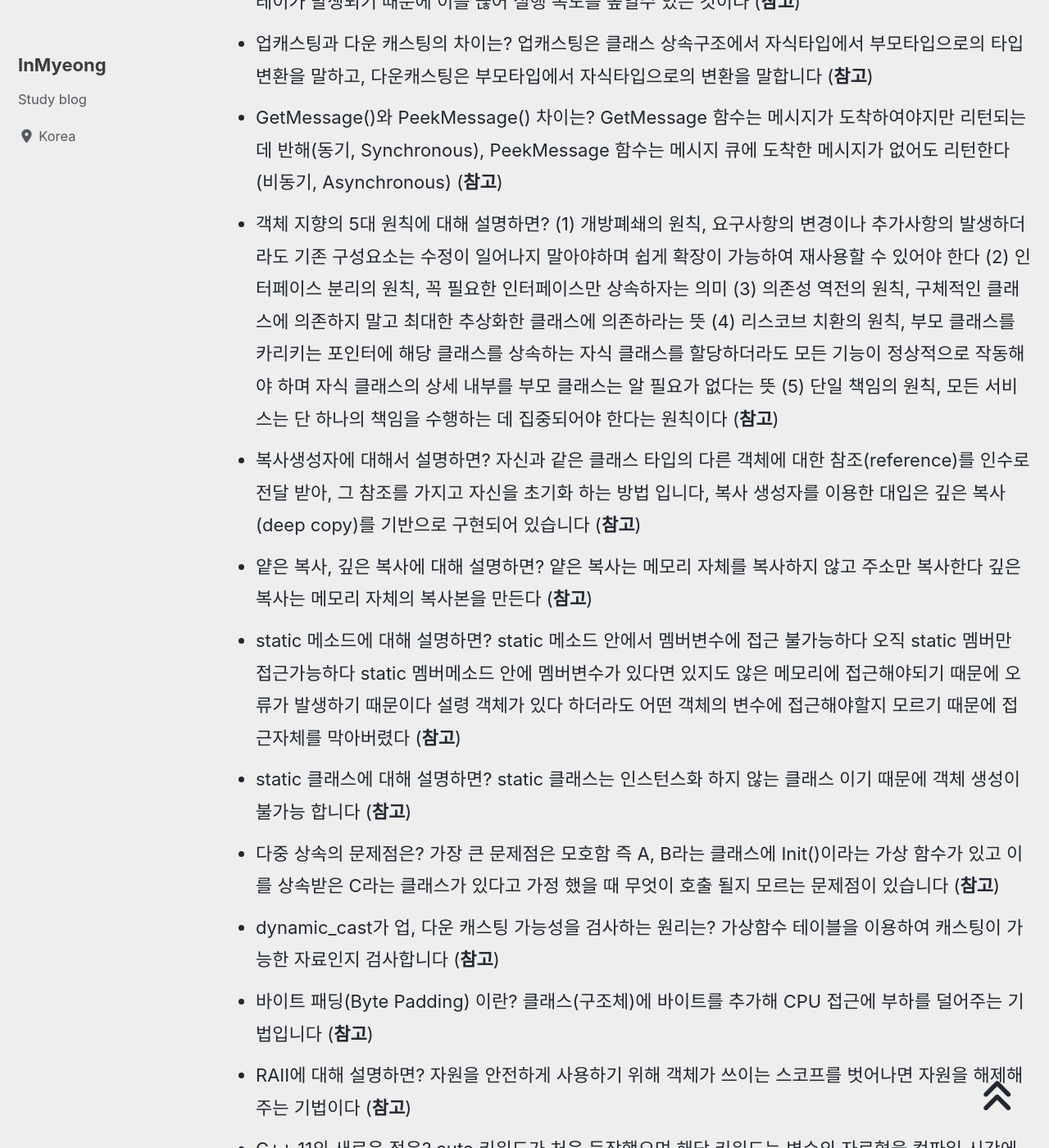
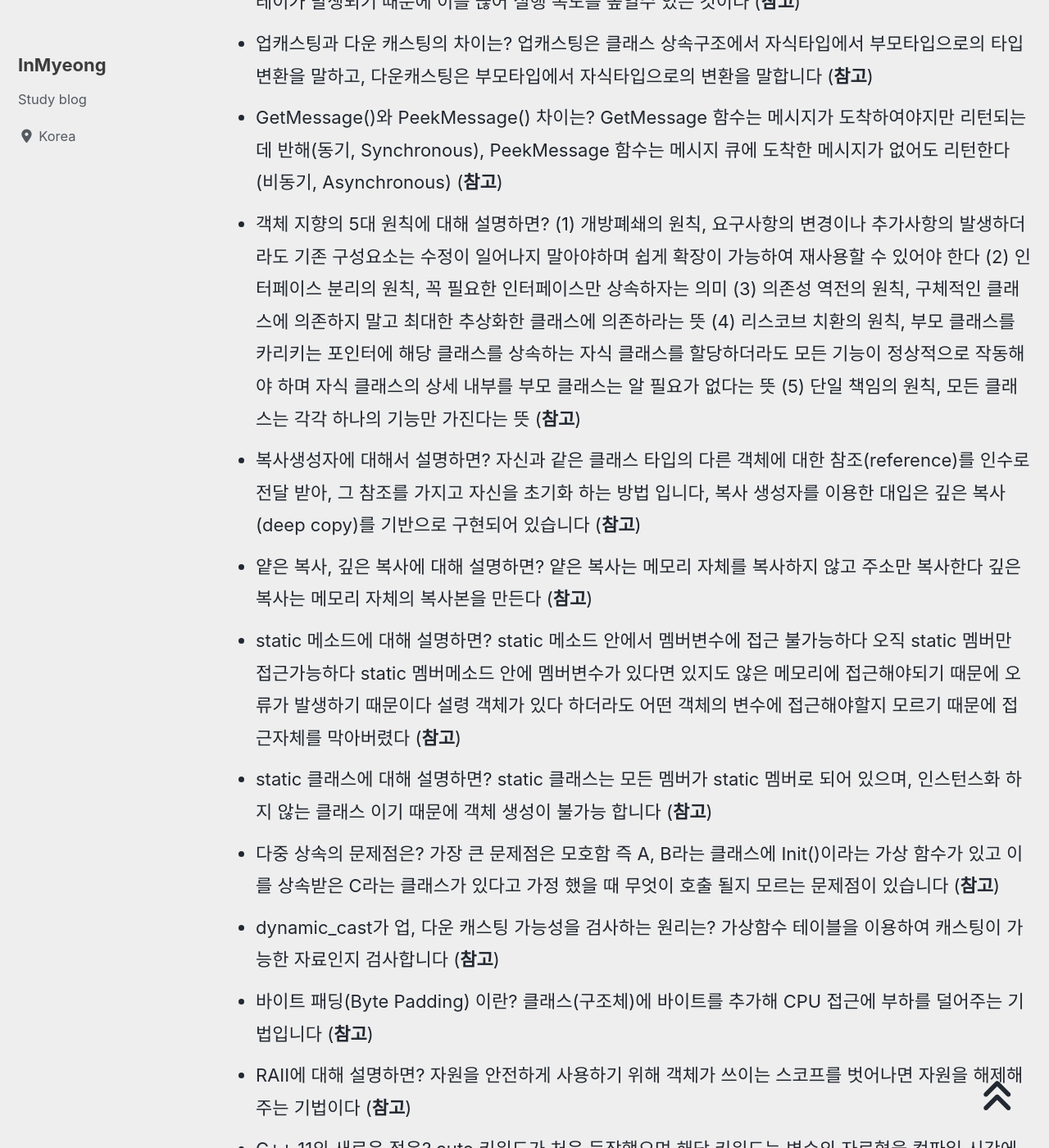
Before and after one commit to devMyeong/devMyeong.github.io, a Jekyll site: the page built from _posts/cs/2022-09-05-블로그-면접준비.md, in a window 1280 px wide and 1400 px high, scrolled down 6680 px. Shown: the whole window at 82% size. Built offline with Jekyll 4.4.1, drawn with Linux system fonts in a browser that asks for light colours; cached includes are drawn as plain includes; nearby versions of some CDN libraries; some web fonts are replaced; comment, search, counter and statistics services are not loaded; some of the changed text lies outside the part shown.

Commit message:
Chore : CS지식 용어 수정

```diff
--- a/_posts/cs/2022-09-05-블로그-면접준비.md
+++ b/_posts/cs/2022-09-05-블로그-면접준비.md
@@ -43,7 +43,7 @@ last_modified_at: 2022-09-26
 - C++ 상속에서 부모 클래스 소멸자에 virtual(가상 키워드)를 사용해야 하는 이유는? 부모 클래스의 포인터로 자식 클래스를 호출할때 가상 함수로 정의되지 않은 자식 클래스의 함수를 호출하면 부모 클래스의 멤버 함수가 호출된다 소멸자도 자식 클래스의 소멸자가아닌 부모클래스의 소멸자가 호출이된다 즉 가상 함수로 소멸자가 사용되었다면 자식 클래스에서 재정의 될 수 있음을 명시하기 때문에 자식 클래스의 소멸자부터 차례대로 부모 클래스의 소멸자가 호출된다 ([**참고**](https://younggwan.tistory.com/45))
 - 하이딩, 오버로딩, 오버라이딩의 차이는? 하이딩은 슈퍼클레스에 정의된 이름과 동일한 이름을 서브클레스에서 정의해서 사용하게 되면, 서브클래스 내에서는 슈퍼클레스의 이름이 모두 가려지게 되는것을 의미한다, 오버로딩은 같은 이름의 함수에 매개변수만 다르게 사용하여 매개변수에 따라 다른 함수가 실행되는 것을 의미한다 오버라이딩은 상속받을 때 부모클래스의 함수를 자식클래스에서 재정의하여 사용하는 것을 의미한다 ([**참고**](https://spikez.tistory.com/173)), ([**참고**](https://cosyp.tistory.com/228))
 - static_cast와 dynamic_cast의 차이는? static_cast는 컴파일타임에 형변환이 가능한지 검사한다, 기본 자료형간의 형변환이 가능하다, 부모클래스와 자식클래스 양방향으로 형변환을 허용한다 dynamic_cast는 런타임타임에서 안정성을 검사한다, 기본 자료형간의 형변환이 불가능하다, 자식 클래스에서 부모 클래스로 형변환이 가능한것은 static_cast와 같지만 부모 클래스에서 자식 클래스로의 형변환은 하나 이상의 가상함수를 가진 다형성 클래스에 한해서만 가능하다 ([**참고**](https://mynameisdabin.tistory.com/20))
-- call by value와 call by reference의 차이는? call by value의 경우 데이터 값을 복사해서 함수로 전달하기 때문에 원본 데이터가 변경될 가능성이 없습니다 call by reference의 경우 참조한 데이터를 변경시 원본 데이터 값이 변경되기 때문에 신경써서 사용해야 합니다 ([**참고**](https://cclient.tistory.com/m/11))
+- call by value와 call by reference의 차이는? call by value의 경우 데이터 값을 복사해서 함수로 전달하기 때문에 원본 데이터가 변경될 가능성이 없습니다 call by reference의 경우 데이터 주소를 복사해서 함수로 전달하기 때문에 참조한 데이터를 변경시 원본 데이터 값이 변경 됩니다 ([**참고**](https://cclient.tistory.com/m/11))
 - auto 키워드에 대해서 설명하면? auto 키워드는 선언된 변수의 초기화 식을 사용하여 해당 형식을 추론하도록 컴파일러에 지시한다, 해당 키워드를 사용할 때의 주의점은 선언만하고 초기화를 하지않으면 사용이 불가능하다 이유는 초기화 식을 기준으로 자료형을 선택하기 때문이다  ([**참고**](https://xn--vj5b11biyw.kr/80))
 - 스마트 포인터에 대해서 설명하면? C++에서 메모리 누수(memory leak)로부터 프로그램의 안전성을 보장하기 위해 스마트 포인터를 제공하고 있다 포인터처럼 동작하는 클래스 템플렛으로 사용이 끝난 메모리를 자동으로 해제해준다 종류별로 설명하면 shared_ptr은 어떤 하나의 객체를 참조하는 스마트 포인터의 개수를 참조하는 스마트 포인터이다, unique_ptr은 하나의 스마트 포인터만이 객체를 가리킬수 있도록 한다, weak_ptr은 하나 이상의 shared_ptr이 가리키는 객체를 참조할수 있지만 reference count를 늘리지않는 스마트 포인터이다 ([**참고**](https://min-zero.tistory.com/entry/C-STL-1-3-%ED%85%9C%ED%94%8C%EB%A6%BF-%EC%8A%A4%EB%A7%88%ED%8A%B8-%ED%8F%AC%EC%9D%B8%ED%84%B0smart-pointer))
 - const 키워드를 자료형 앞에 사용했을때와 변수명 앞에 사용했을때 차이를 설명하면? const int* c 에서 c가 가리키는 대상은 변경이 가능하지만 가리키는 값은 변경할 수 없다 int* const c = &a; 에서 c가 가리키는 대상은 변경할 수 없지만 가리키는값은 변경이 가능하다 ([**참고**](https://cclient.tistory.com/m/11))
@@ -67,14 +67,14 @@ last_modified_at: 2022-09-26
 - 입출력 실행속도 높이는 방법은? ios::sync_with_stdio(false); 코드를 추가해 높일수 있다, 이는 C++의 iostream과 stdio와의 동기화를 끄는 기능인데, iostream과 stdio의 버퍼를 모두 사용하면 딜레이가 발생되기 때문에 이를 끊어 실행 속도를 높일수 있는 것이다 ([**참고**](https://se-jung-h.tistory.com/entry/C-C-%EA%B8%B0%EC%88%A0-%EB%A9%B4%EC%A0%91-%EC%A7%88%EB%AC%B8))
 - 업캐스팅과 다운 캐스팅의 차이는? 업캐스팅은 클래스 상속구조에서 자식타입에서 부모타입으로의 타입변환을 말하고, 다운캐스팅은 부모타입에서 자식타입으로의 변환을 말합니다 ([**참고**](https://sshoreng.tistory.com/109?category=712983))
 - GetMessage()와 PeekMessage() 차이는? GetMessage 함수는 메시지가 도착하여야지만 리턴되는데 반해(동기, Synchronous), PeekMessage 함수는 메시지 큐에 도착한 메시지가 없어도 리턴한다(비동기, Asynchronous) ([**참고**](https://professorleejaeman.tistory.com/entry/%EB%A9%94%EC%8B%9C%EC%A7%80-%ED%95%A8%EC%88%98))
-- 객체 지향의 5대 원칙에 대해 설명하면? (1) 개방폐쇄의 원칙, 요구사항의 변경이나 추가사항의 발생하더라도 기존 구성요소는 수정이 일어나지 말아야하며 쉽게 확장이 가능하여 재사용할 수 있어야 한다 (2) 인터페이스 분리의 원칙, 꼭 필요한 인터페이스만 상속하자는 의미 (3) 의존성 역전의 원칙, 구체적인 클래스에 의존하지 말고 최대한 추상화한 클래스에 의존하라는 뜻 (4) 리스코브 치환의 원칙, 부모 클래스를 카리키는 포인터에 해당 클래스를 상속하는 자식 클래스를 할당하더라도 모든 기능이 정상적으로 작동해야 하며 자식 클래스의 상세 내부를 부모 클래스는 알 필요가 없다는 뜻 (5) 단일 책임의 원칙, 모든 서비스는 단 하나의 책임을 수행하는 데 집중되어야 한다는 원칙이다 ([**참고**](https://jaeyeong951.medium.com/%EA%B0%9D%EC%B2%B4%EC%A7%80%ED%96%A5-5%EC%9B%90%EC%B9%99-solid-ac7d4d660f4d))
+- 객체 지향의 5대 원칙에 대해 설명하면? (1) 개방폐쇄의 원칙, 요구사항의 변경이나 추가사항의 발생하더라도 기존 구성요소는 수정이 일어나지 말아야하며 쉽게 확장이 가능하여 재사용할 수 있어야 한다 (2) 인터페이스 분리의 원칙, 꼭 필요한 인터페이스만 상속하자는 의미 (3) 의존성 역전의 원칙, 구체적인 클래스에 의존하지 말고 최대한 추상화한 클래스에 의존하라는 뜻 (4) 리스코브 치환의 원칙, 부모 클래스를 카리키는 포인터에 해당 클래스를 상속하는 자식 클래스를 할당하더라도 모든 기능이 정상적으로 작동해야 하며 자식 클래스의 상세 내부를 부모 클래스는 알 필요가 없다는 뜻 (5) 단일 책임의 원칙, 모든 클래스는 각각 하나의 기능만 가진다는 뜻 ([**참고**](https://jaeyeong951.medium.com/%EA%B0%9D%EC%B2%B4%EC%A7%80%ED%96%A5-5%EC%9B%90%EC%B9%99-solid-ac7d4d660f4d))
 - 복사생성자에 대해서 설명하면? 자신과 같은 클래스 타입의 다른 객체에 대한 참조(reference)를 인수로 전달 받아, 그 참조를 가지고 자신을 초기화 하는 방법 입니다, 복사 생성자를 이용한 대입은 깊은 복사(deep copy)를 기반으로 구현되어 있습니다 ([**참고**](https://uncertainty-momo.tistory.com/46))
 - 얕은 복사, 깊은 복사에 대해 설명하면? 얕은 복사는 메모리 자체를 복사하지 않고 주소만 복사한다 깊은 복사는 메모리 자체의 복사본을 만든다 ([**참고**](https://uncertainty-momo.tistory.com/46))
 - static 메소드에 대해 설명하면? static 메소드 안에서 멤버변수에 접근 불가능하다 오직 static 멤버만 접근가능하다 static 멤버메소드 안에 멤버변수가 있다면 있지도 않은 메모리에 접근해야되기 때문에 오류가 발생하기 때문이다 설령 객체가 있다 하더라도 어떤 객체의 변수에 접근해야할지 모르기 때문에 접근자체를 막아버렸다 ([**참고**](https://velog.io/@ddongg00/C-static))
-- static 클래스에 대해 설명하면? static 클래스는 인스턴스화 하지 않는 클래스 이기 때문에 객체 생성이 불가능 합니다 ([**참고**](https://uncertainty-momo.tistory.com/46?category=0))
+- static 클래스에 대해 설명하면? static 클래스는 모든 멤버가 static 멤버로 되어 있으며, 인스턴스화 하지 않는 클래스 이기 때문에 객체 생성이 불가능 합니다 ([**참고**](https://uncertainty-momo.tistory.com/46?category=0))
 - 다중 상속의 문제점은? 가장 큰 문제점은 모호함 즉 A, B라는 클래스에 Init()이라는 가상 함수가 있고 이를 상속받은 C라는 클래스가 있다고 가정 했을 때 무엇이 호출 될지 모르는 문제점이 있습니다 ([**참고**](https://hakyoug.tistory.com/80?category=851272))
 - dynamic_cast가 업, 다운 캐스팅 가능성을 검사하는 원리는? 가상함수 테이블을 이용하여 캐스팅이 가능한 자료인지 검사합니다 ([**참고**](https://hakyoug.tistory.com/80?category=851272))
-- 바이트 패딩(Byte Padding) 이란? 클래스(구조체)에 바이트를 추가해 CPU 접근에 부하를 덜어주는 기법입니다 ([**참고**](https://supercoding.tistory.com/37))
+- 바이트 패딩(Byte Padding) 이란? 클래스(구조체)에 바이트를 추가해 CPU 접근에 부하를 덜어주는 기법입니다 ([**참고**](https://sanghun219.tistory.com/49))
 - RAII에 대해 설명하면? 자원을 안전하게 사용하기 위해 객체가 쓰이는 스코프를 벗어나면 자원을 해제해주는 기법이다 ([**참고**](https://overface.tistory.com/564))
 - C++ 11의 새로운 점은? auto 키워드가 처음 등장했으며 해당 키워드는 변수의 자료형을 컴파일 시간에 자동으로 추론해줍니다 ([**참고**](https://openmynotepad.tistory.com/20))
 - 객체란 무엇인가? 데이터와 데이터를 처리하는 함수를 묶어 놓은(캡슐화한) 하나의 소프트웨어 모듈입니다 ([**참고**](https://coding-factory.tistory.com/327))
@@ -109,7 +109,7 @@ last_modified_at: 2022-09-26
 - 힙 자료구조란? 우선순위 큐를 위해 고안된 완전이진트리 형태의 자료구조이다 여러 개의 값 중 최댓값 또는 최솟값을 찾아내는 연산이 빠르다는 특징이 있다 ([**참고**](https://suyeon96.tistory.com/31))
 - 우선순위 큐란? 우선순위가 높은 데이터가 먼저 나가는 형태의 자료구조이다 일반적으로 힙(Heap)을 이용하여 구현한다 ([**참고**](https://suyeon96.tistory.com/31))
 - 해싱의 충돌 해결책에 대해 설명하면? 키에 해당하는 데이터들을 연결하는 방식인 체이닝 기법과 재해싱을 통해 다른 버킷에 데이터를 저장하는 개방주소법이 있다 ([**참고**](https://javannspring.tistory.com/238))
-- stl vector에서 push_back 과 emplace_back의 차이에 대해 설명하면? push_back은 삽입할 객체를 받아 임시 객체를 만들고 push_back 내부에서 복사가 일어난 뒤 vector에 추가를 한다 emplace_back은 삽입할 객체의 생성자를 위한 인자들을 받아 std::vector 내에서 직접 객체를 생성하여 삽입하므로 임시 객체의 생성과 파괴, 복사(혹은 move)를 하지 않아도 되어 성능상 push_back에 비해 유리하다 ([**참고**](https://sonagi87174.tistory.com/14))
+- stl vector에서 push_back과 emplace_back의 차이에 대해 설명하면? push_back은 삽입할 객체를 받아 임시 객체를 만들고 push_back 내부에서 복사가 일어난 뒤 vector에 추가를 한다 emplace_back은 삽입할 객체의 생성자를 위한 인자들을 받아 std::vector 내에서 직접 객체를 생성하여 삽입하므로 임시 객체의 생성과 파괴, 복사(혹은 move)를 하지 않아도 되어 성능상 push_back에 비해 유리하다 ([**참고**](https://sonagi87174.tistory.com/14))
 - map 컨테이너에 대해 설명하면? key와 value로 이루어져 있으며 이는 pair 객체 형태로 저장된다 ([**참고**](https://uncertainty-momo.tistory.com/46))
 - map의 장점은? Key 값으로 자동 정렬이 된다는 점과 이 Key를 통해 인자에 접근이 가능하다는 점이 장점이다 ([**참고**](https://underwatch.tistory.com/12))
 - 시퀀스 컨테이너란? 자료를 입력한 순서대로 저장하기 때문에 저장 검색 알고리즘이라고 불리며 vector, list, deque등이 이에 해당합니다 ([**참고**](https://cclient.tistory.com/m/12))
@@ -196,7 +196,7 @@ last_modified_at: 2022-09-26
 - 스택을 스레드마다 독립적으로 할당하는 이유는? 스택은 함수 호출 시 전달되는 인자, 되돌아갈 주소값 및 함수 내에서 선언하는 변수 등을 저장하기 위해 사용되는 메모리 공간이므로 스택 메모리 공간이 독립적이라는 것은 독립적인 함수 호출이 가능하다는 것이고 이는 독립적인 실행 흐름이 추가되는 것이다 따라서 스레드의 정의에 따라 독립적인 실행 흐름을 추가하기 위한 최소 조건으로 독립된 스택을 할당한다 ([**참고**](https://jungeun960.tistory.com/100))
 - 스레드가 프로세스보다 콘텍스트 스위칭이 빠른 이유는? 스레드는 콘텍스트 스위칭될 때 스택(Stack)을 제외한 코드(Code), 데이터(Data), 힙(Heap) 영역은 프로세스의 것이기 때문에 자신의 PCB에는 스택 및 간단한 정보만 저장해서 프로세스 콘텍스트 스위칭보다 빠르다 반면에 프로세스는 공유하는 데이터가 없으므로 임시 저장소인 캐시 메모리가 지금껏 쌓아놓은 데이터들을 지우고 새로 데이터를 쌓아야 한다 ([**참고**](https://beststar-1.tistory.com/26#%EC%8A%A4%EB%A0%88%EB%93%9C%EC%99%80_%ED%94%84%EB%A1%9C%EC%84%B8%EC%8A%A4_%EC%A4%91_%EC%BD%98%ED%85%8D%EC%8A%A4%ED%8A%B8_%EC%8A%A4%EC%9C%84%EC%B9%AD%EC%9D%B4_%EB%B9%A0%EB%A5%B8_%EA%B2%83%EC%9D%80?_-_%EC%8A%A4%EB%A0%88%EB%93%9C))
 - 동기화란 무엇인가? 프로세스 또는 스레드들이 수행되는 시점을 조절하여 서로가 알고 있는 정보가 일치하는 것을 의미합니다 ([**참고**](https://ooeunz.tistory.com/94))
-- 유저모드 동기화에 대해서 설명하면? 커널의 힘을 빌리지 않는(커널 코드가 실행되지 않는) 동기화 기법 이며 크리티컬 섹션 기반 동기화와 인터락 함수 기반 동기화가 있다 커널 모드 동기화는 커널에서 제공하는 동기화 기능을 활용하는 방법이며 뮤텍스 기반의 동기화, 세마포어 기반의 동기화가 있다 ([**참고**](https://namoeye.tistory.com/entry/%EB%A9%B4%EC%A0%91%EB%8C%80%EB%B9%84-%EC%A7%88%EB%AC%B8-%EC%A0%95%EB%A6%AC))
+- 유저모드 동기화 커널모드 동기화에 대해서 설명하면? 커널의 힘을 빌리지 않는(커널 코드가 실행되지 않는) 동기화 기법 이며 크리티컬 섹션 기반 동기화와 인터락 함수 기반 동기화가 있다 커널 모드 동기화는 커널에서 제공하는 동기화 기능을 활용하는 방법이며 뮤텍스 기반의 동기화, 세마포어 기반의 동기화가 있다 ([**참고**](https://namoeye.tistory.com/entry/%EB%A9%B4%EC%A0%91%EB%8C%80%EB%B9%84-%EC%A7%88%EB%AC%B8-%EC%A0%95%EB%A6%AC))
 - 스핀락이란? 스핀락(spinlock)은 임계 구역(critical section)에 진입이 불가능할 때 진입이 가능할 때까지 루프를 돌면서 재시도하는 방식으로 구현된 락을 가리킨다 ([**참고**](https://ko.wikipedia.org/wiki/%EC%8A%A4%ED%95%80%EB%9D%BD))
 
 ### 01-6 네트워크 ( 중요도 하 )
```
Also changed, not shown: other parts of _posts/cs/2022-09-05-블로그-면접준비.md (+1 -1 lines).
